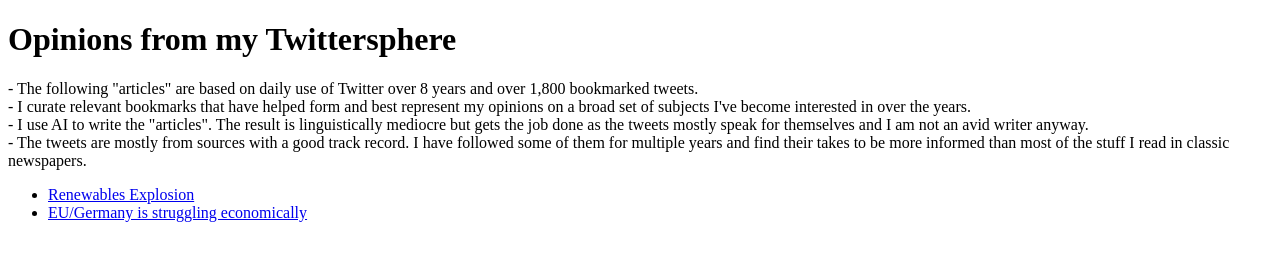
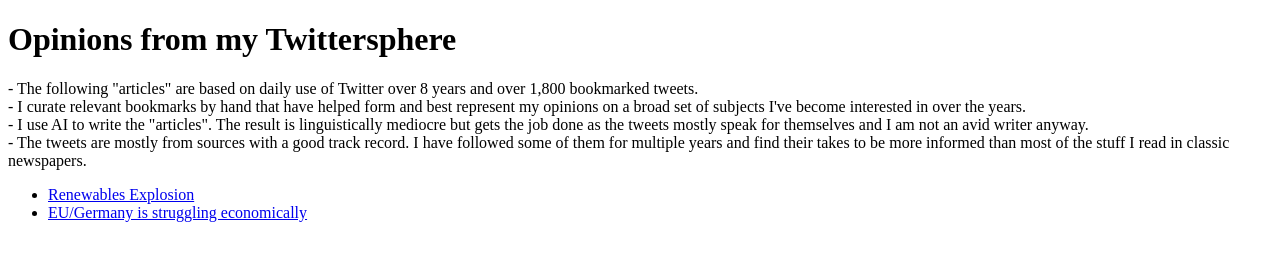
Before and after one commit to ngormsen/twittersphere, a plain HTML site: page index.html in a window 1280 px wide. Drawn offline with Linux system fonts and the light colour scheme.

Commit message:
Improvements

```diff
--- a/index.html
+++ b/index.html
@@ -16,7 +16,7 @@
 
     <main>
         <p>- The following "articles" are based on daily use of Twitter over 8 years and over 1,800 bookmarked tweets.<br>
-            - I curate relevant bookmarks that have helped form and best represent my opinions on a broad set of subjects I've become interested in over the years.<br>
+            - I curate relevant bookmarks by hand that have helped form and best represent my opinions on a broad set of subjects I've become interested in over the years.<br>
             - I use AI to write the "articles". The result is linguistically mediocre but gets the job done as the tweets
             mostly speak for themselves and I am not an avid writer anyway.<br>
             - The tweets are mostly from sources with a good track record. I have followed some of them for multiple years
```
